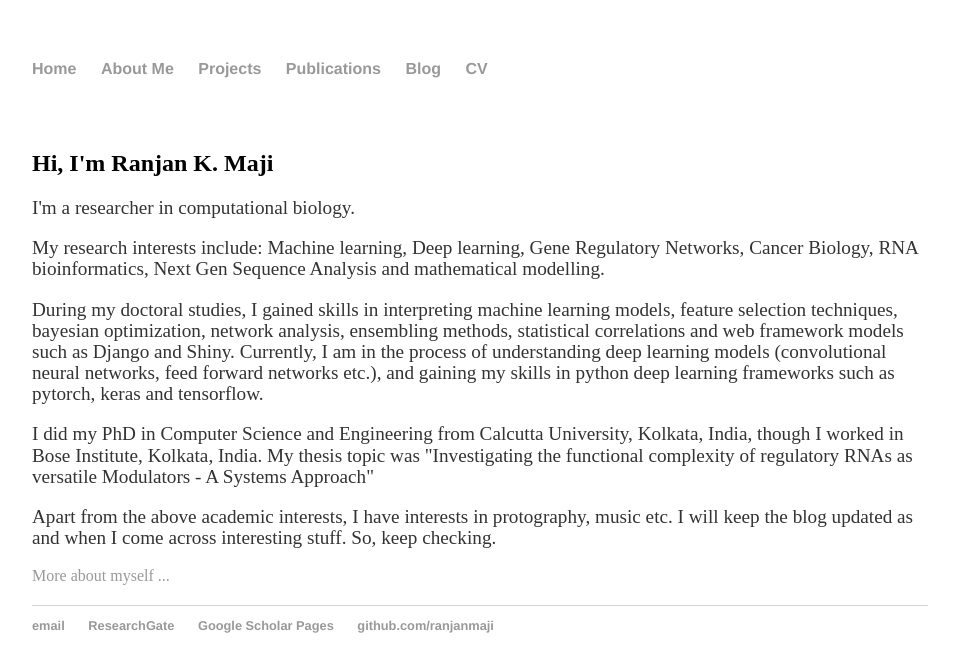
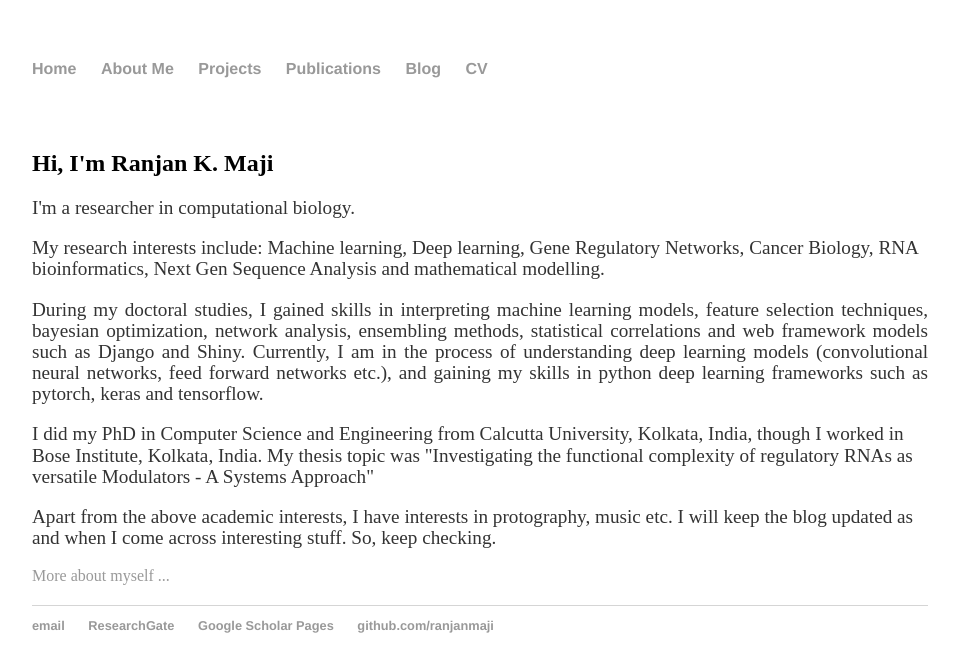
Before and after one commit to ranjanmaji/just-a-site, a Jekyll site: the page built from index.html, in a window 1280 px wide. Shown: the top 672 px of the page, without its empty margins (160-1119 px from the left). Built offline with Jekyll 4.4.1, drawn with Linux system fonts in a browser that asks for light colours.

Commit message:
Update index.html

```diff
--- a/index.html
+++ b/index.html
@@ -10,7 +10,7 @@ title: Ranjan K. Maji
 
 			<p>My research interests include: Machine learning, Deep learning, Gene Regulatory Networks, Cancer Biology, RNA bioinformatics, Next Gen Sequence Analysis and mathematical modelling.</p>
 
-			<p>During my doctoral studies, I gained skills in interpreting machine learning models, feature selection techniques, bayesian optimization, network analysis, ensembling methods, statistical correlations and web framework models such as Django and Shiny. Currently, I am in the process of understanding deep learning models (convolutional neural networks, feed forward networks etc.), and gaining my skills in python deep learning frameworks such as pytorch, keras and tensorflow.</p>
+			<p align="justify">During my doctoral studies, I gained skills in interpreting machine learning models, feature selection techniques, bayesian optimization, network analysis, ensembling methods, statistical correlations and web framework models such as Django and Shiny. Currently, I am in the process of understanding deep learning models (convolutional neural networks, feed forward networks etc.), and gaining my skills in python deep learning frameworks such as pytorch, keras and tensorflow.</p>
 
 			<p>I did my PhD in Computer Science and Engineering from Calcutta University, Kolkata, India, though I worked in Bose Institute, Kolkata, India. My thesis topic was "Investigating the functional complexity of regulatory RNAs as versatile Modulators - A Systems Approach"</p>
 
```
